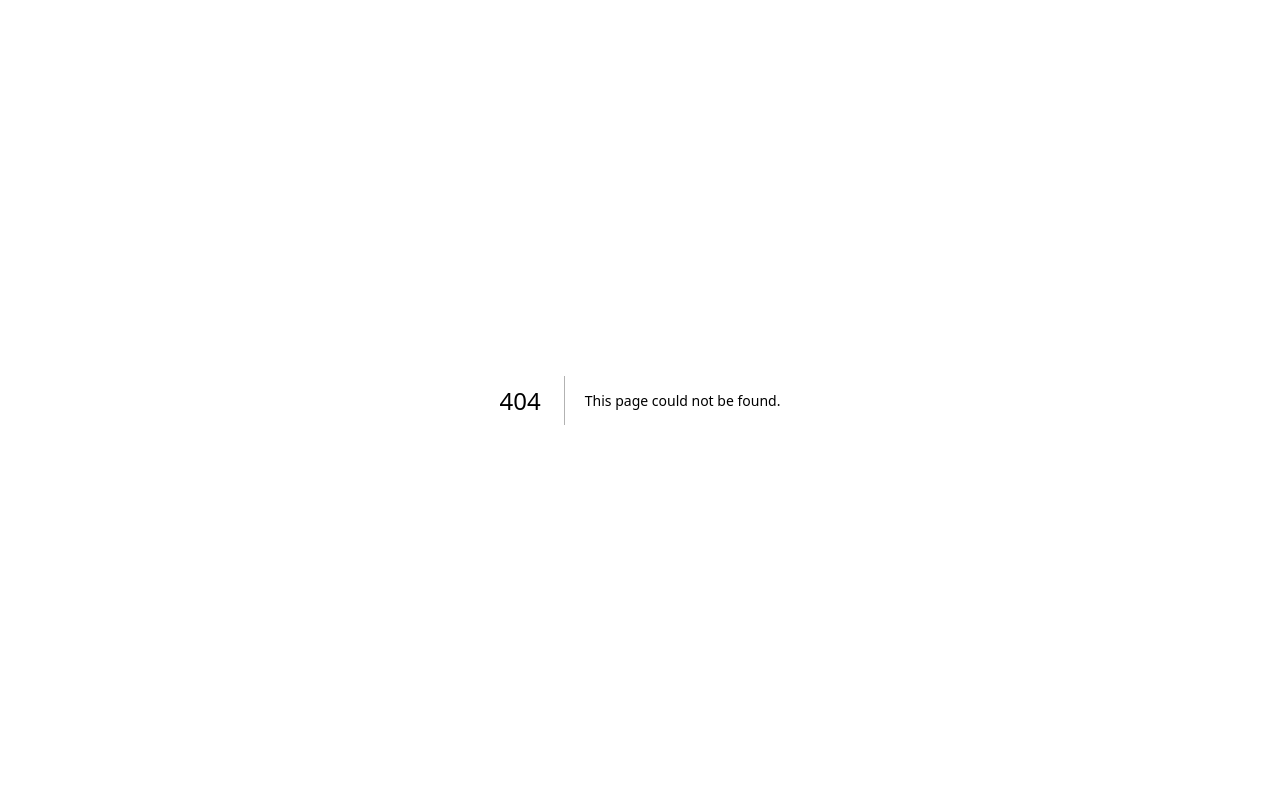
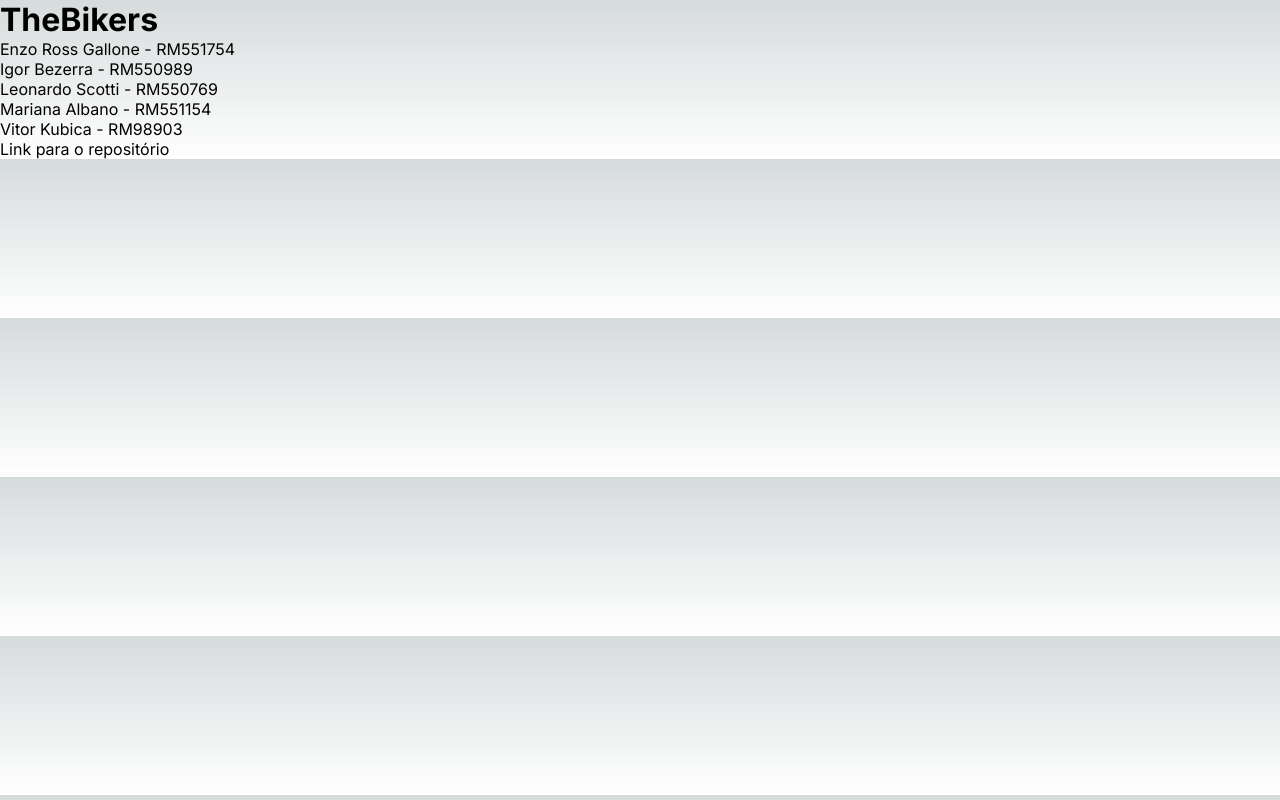
Before and after one commit to gallone10/sprint4-html, a Next.js app in the folder sprint4-web/: page /integrantes in a window 1280 px wide. Before the commit this address had no page. Built offline with nearby package versions, Linux system fonts and the light colour scheme.

Commit message:
pagina integrantes finalizada

```diff
--- /dev/null
+++ b/sprint4-web/src/app/integrantes/page.jsx
@@ -0,0 +1,21 @@
+export default function Integrantes(){
+
+
+
+    return(
+
+        <main>
+            <h1>TheBikers</h1>
+
+            <div className='nomeIntegrante'>
+                <p>Enzo Ross Gallone - RM551754</p>
+                <p>Igor Bezerra - RM550989</p>
+                <p>Leonardo Scotti - RM550769</p>
+                <p>Mariana Albano - RM551154</p>
+                <p>Vitor Kubica - RM98903</p>
+                <p><a href="https://github.com/gallone10/sprint4-html" target='_blank' rel="noreferrer">Link para o repositório</a></p>
+            </div>
+
+        </main>
+    )
+    }
```
